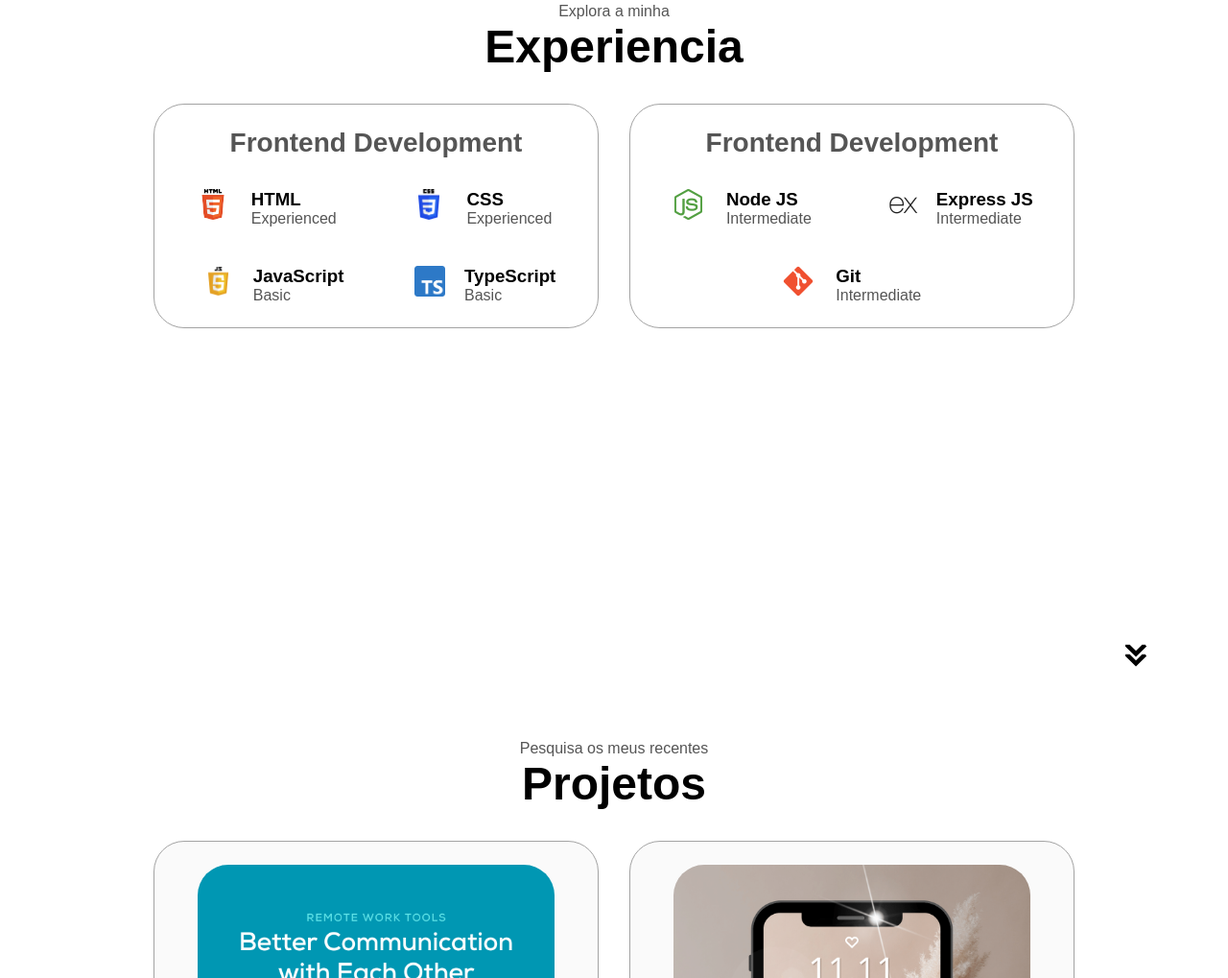
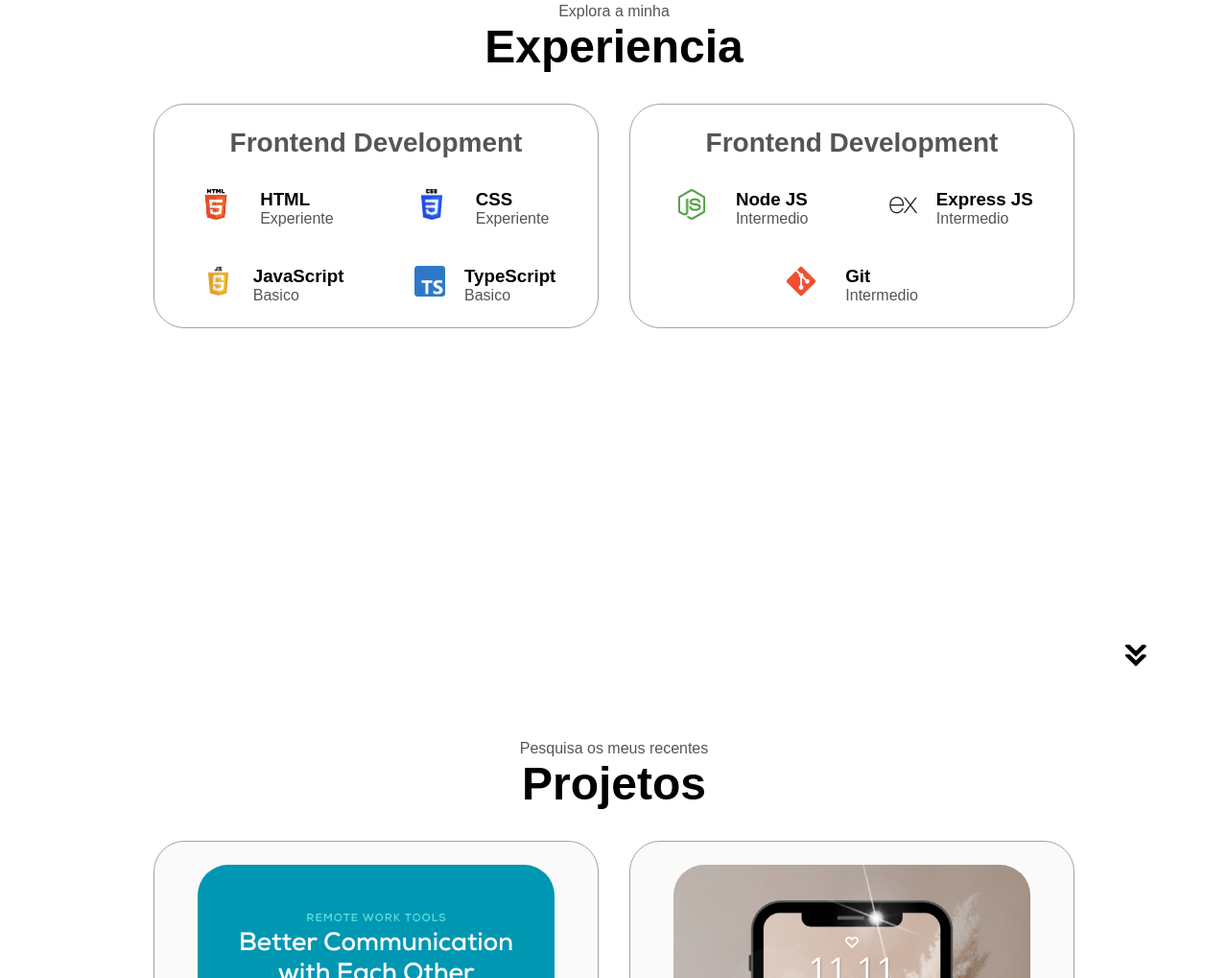
Before and after one commit to RicardoGomes1904/portefolio, a plain HTML site: page index.html in a window 1280 px wide. Shown: the part 1557-2576 px from the top of the page at 96% size. Drawn offline with Linux system fonts and the light colour scheme.

Commit message:
<p>Experiente</p><p>Experiente</p><p>Basico</p> <p>Basico</p><p>Intermedio</p><p>Intermedio</p><p>Intermedio</p>

```diff
--- a/index.html
+++ b/index.html
@@ -129,7 +129,7 @@
                 />
                 <div>
                   <h3>HTML</h3>
-                  <p>Experienced</p>
+                  <p>Experiente</p>
                 </div>
               </article>
               <article>
@@ -140,7 +140,7 @@
                 />
                 <div>
                   <h3>CSS</h3>
-                  <p>Experienced</p>
+                  <p>Experiente</p>
                 </div>
               </article>
               <article>
@@ -151,7 +151,7 @@
                 />
                 <div>
                   <h3>JavaScript</h3>
-                  <p>Basic</p>
+                  <p>Basico</p>
                 </div>
               </article>
               <article>
@@ -162,7 +162,7 @@
                 />
                 <div>
                   <h3>TypeScript</h3>
-                  <p>Basic</p>
+                  <p>Basico</p>
                 </div>
               </article>
             </div>
@@ -178,7 +178,7 @@
                 />
                 <div>
                   <h3>Node JS</h3>
-                  <p>Intermediate</p>
+                  <p>Intermedio</p>
                 </div>
               </article>
               <article>
@@ -189,7 +189,7 @@
                 />
                 <div>
                   <h3>Express JS</h3>
-                  <p>Intermediate</p>
+                  <p>Intermedio</p>
                 </div>
               </article>
               <article>
@@ -200,7 +200,7 @@
                 />
                 <div>
                   <h3>Git</h3>
-                  <p>Intermediate</p>
+                  <p>Intermedio</p>
                 </div>
               </article>
             </div>
```
